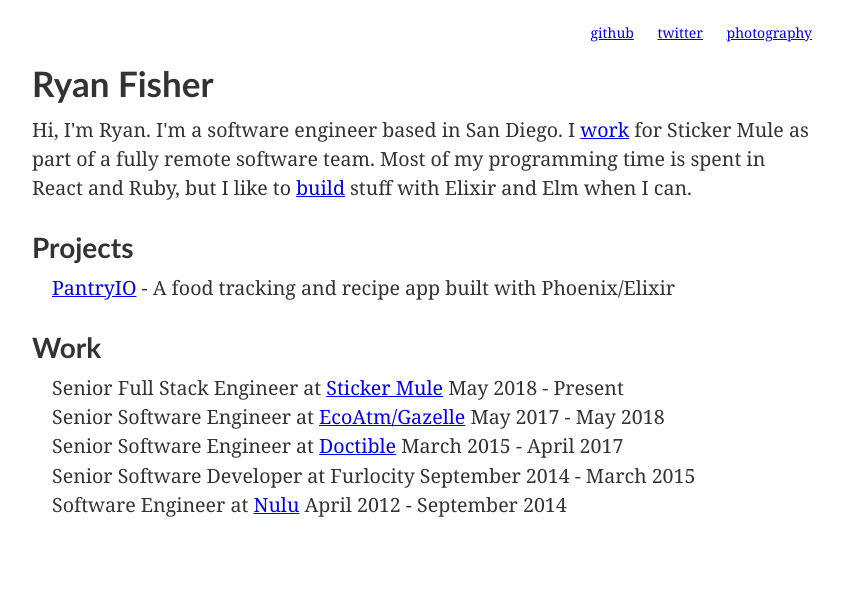
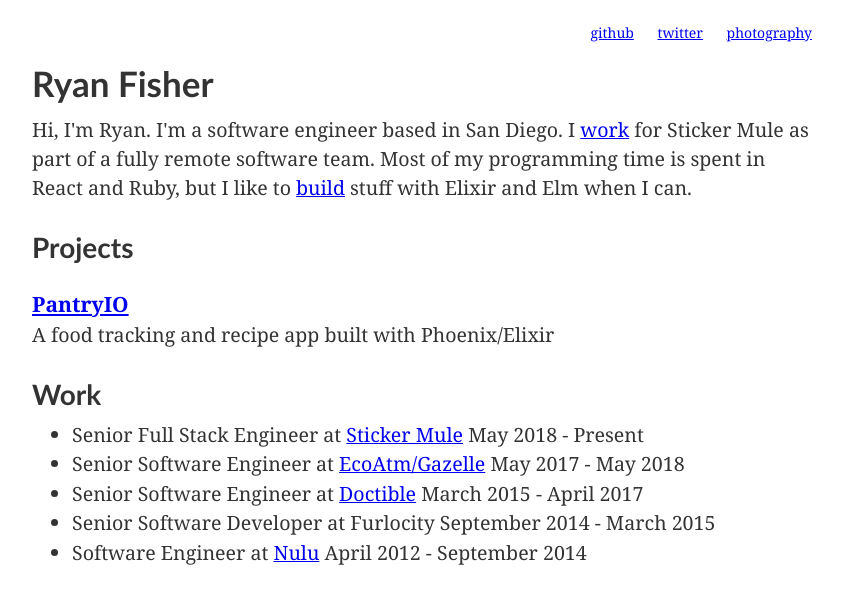
Before and after one commit to ryanfisher/ryanfisher.io, a Jekyll site: the page built from index.md, in a window 1280 px wide. Shown: the top 604 px of the page, without its empty margins (218-1061 px from the left). Built offline with Jekyll 4.4.1, drawn with Linux system fonts in a browser that asks for light colours.

Commit message:
Update style of projects section

```diff
--- a/_layouts/home.html
+++ b/_layouts/home.html
@@ -29,6 +29,15 @@
         font-size: 2em;
       }
 
+      h3 {
+        font-size: 1.5em;
+        margin-bottom: 0;
+      }
+
+      h3 + p {
+        margin-top: 0;
+      }
+
       h1, h2 {
         font-family: Frutiger, "Frutiger Linotype", Univers, Calibri, "Gill Sans", "Gill Sans MT", "Myriad Pro", Myriad, "DejaVu Sans Condensed", "Liberation Sans", "Nimbus Sans L", Tahoma, Geneva, "Helvetica Neue", Helvetica, Arial, sans-serif;
         margin-bottom: 5px;
@@ -40,8 +49,8 @@
         margin-top: 0;
       }
 
-      section ul {
-        padding: 0;
+      p {
+        font-size: 1.4em;
       }
 
       nav {
@@ -52,7 +61,7 @@
         list-style: none;
       }
 
-      li {
+      nav li {
         display: inline-block;
         margin-left: 20px;
       }
@@ -81,14 +90,15 @@
       <h1>Ryan Fisher</h1>
       <p class="introduction">Hi, I'm Ryan. I'm a software engineer based in San Diego. I <a href="#experience">work</a> for Sticker Mule as part of a fully remote software team. Most of my programming time is spent in React and Ruby, but I like to <a href="#projects">build</a> stuff with Elixir and Elm when I can.</p>
       <section id="projects">
-        <a name="projects" />
+        <a name="projects"></a>
         <h2>Projects</h2>
-        <ul>
-          <li><a href="https://pantryio.com">PantryIO</a> - A food tracking and recipe app built with Phoenix/Elixir</li>
+
+        <h3><a href="https://pantryio.com">PantryIO</a></h3>
+        <p>A food tracking and recipe app built with Phoenix/Elixir</p>
         </ul>
       </section>
       <section id="experience">
-        <a name="experience" />
+        <a name="experience"></a>
         <h2>Work</h2>
         <ul>
           <li>Senior Full Stack Engineer at <a href="https://www.stickermule.com">Sticker Mule</a> May 2018 - Present</li>
```
